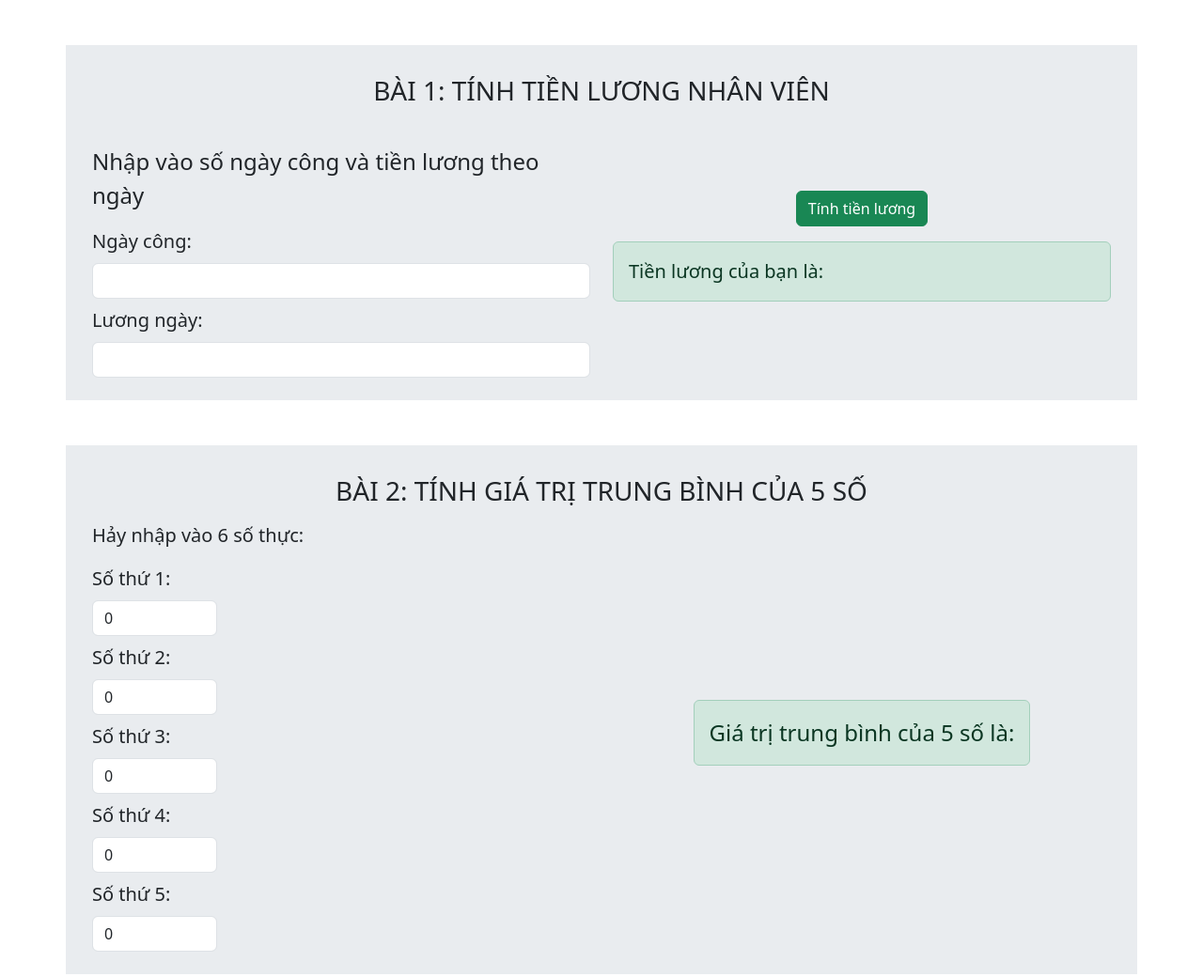
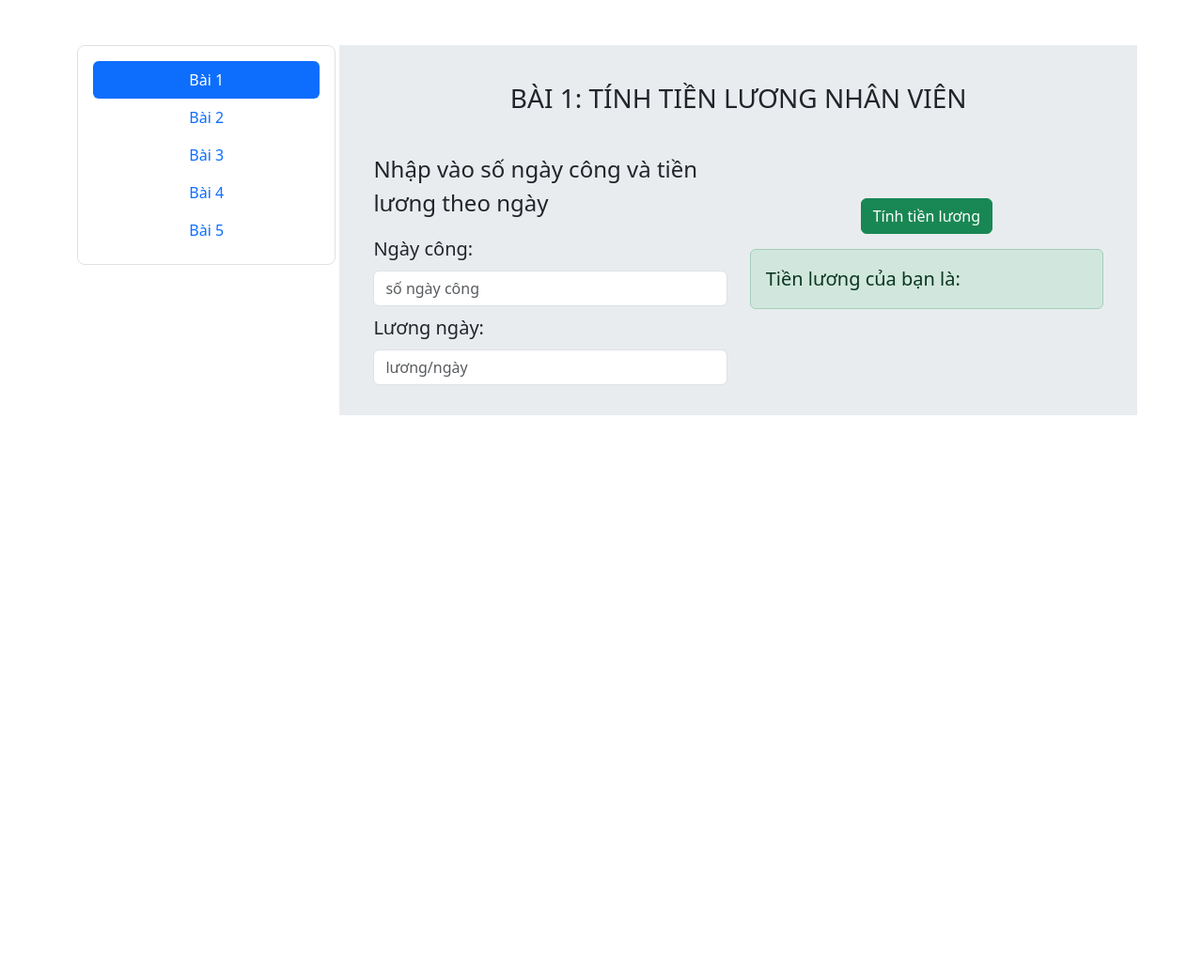
Before and after one commit to hoangdo1995/BC45-DoVanHoang-bai-tapJS-Buoi-2-3, a plain HTML site: page index.html in a window 1280 px wide. Shown: the top 1040 px of the page at 94% size. After the commit the page ends 800 px from the top, so only its background shows below. Drawn offline with nearby package versions, Linux system fonts and the light colour scheme.

Commit message:
add nav tags

```diff
--- a/index.html
+++ b/index.html
@@ -15,16 +15,26 @@
 </head>
 
 <body>
-    <div class="container">
-        <div class="my-5 p-3 bg-body-secondary row fs-5">
+    <div class="container my-5">
+        <div class="d-flex align-items-start">
+            <div class="nav flex-column nav-pills me-3 border p-3 w-25 rounded-3" id="v-pills-tab" role="tablist" aria-orientation="vertical">
+              <button class="nav-link active" id="bai-1-tab" data-bs-toggle="pill" data-bs-target="#bai-1" type="button" role="tab" aria-controls="bai-1" aria-selected="true">Bài 1</button>
+              <button class="nav-link" id="bai-2-tab" data-bs-toggle="pill" data-bs-target="#bai-2" type="button" role="tab" aria-controls="bai-2" aria-selected="false">Bài 2</button>
+              <button class="nav-link" id="bai-3-tab" data-bs-toggle="pill" data-bs-target="#bai-3" type="button" role="tab" aria-controls="bai-3" aria-selected="false">Bài 3</button>
+              <button class="nav-link" id="bai-4-tab" data-bs-toggle="pill" data-bs-target="#bai-4" type="button" role="tab" aria-controls="bai-4" aria-selected="false">Bài 4</button>
+              <button class="nav-link" id="bai-5-tab" data-bs-toggle="pill" data-bs-target="#bai-5" type="button" role="tab" aria-controls="bai-5" aria-selected="false">Bài 5</button>
+            </div>
+            <div class="tab-content w-75" id="v-pills-tabContent">
+              <div class="tab-pane fade show active" id="bai-1" role="tabpanel" aria-labelledby="bai-1-tab" tabindex="0">
+                <div class="row bg-body-secondary mb-3 p-4 fs-5">
                     <h3 class="text-center my-3">BÀI 1: TÍNH TIỀN LƯƠNG NHÂN VIÊN</h3>
 
                     <div class="col-6 mt-4">
                         <p class="fs-4">Nhập vào số ngày công và tiền lương theo ngày</p>
                         <label for="ngay-cong">Ngày công:</label>
-                <input type="number" class="form-control my-2" id="ngay-cong">
+                        <input type="number" class="form-control my-2" id="ngay-cong" placeholder="số ngày công">
                         <label for="luong-ngay">Lương ngày:</label>
-                <input type="number" class="form-control my-2" id="luong-ngay">
+                        <input type="number" class="form-control my-2" id="luong-ngay" placeholder="lương/ngày">
                     </div>
                     <div class="col-6 d-flex flex-column justify-content-center">
                         <button class="btn btn-success mx-auto d-block" id="tinh-tien-luong">Tính tiền lương</button>
@@ -34,7 +44,9 @@
                         </div>
                     </div>
                 </div>
-        <div class="my-5 p-3 bg-body-secondary row fs-5">
+              </div>
+              <div class="tab-pane fade" id="bai-2" role="tabpanel" aria-labelledby="bai-2-tab" tabindex="0">
+                <div class="row bg-body-secondary mb-3 p-4 fs-5">
                     <h3 class="text-center my-3">BÀI 2: TÍNH GIÁ TRỊ TRUNG BÌNH CỦA 5 SỐ</h3>
                     <div class="col-6">
                         <p>Hảy nhập vào 6 số thực:</p>
@@ -57,7 +69,9 @@
                         </div>
                     </div>
                 </div>
-        <div class="row bg-body-secondary p-4 fs-5">
+              </div>
+              <div class="tab-pane fade" id="bai-3" role="tabpanel" aria-labelledby="bai-3-tab" tabindex="0">
+                <div class="row bg-body-secondary mb-3 p-4 fs-5">
                     <h3 class="text-center my-3">BÀI 3: QUY ĐỔI TIỀN</h3>
                     <p>Tỉ giá quy đổi 1$ = 23.500VNĐ</p>
                     <div class="col-6">
@@ -69,7 +83,9 @@
                         <p><span id="tien-quy-doi" class="fw-bolder">0</span></p>
                     </div>
                 </div>
-        <div class="row bg-body-secondary p-4 fs-5 mt-5">
+              </div>
+              <div class="tab-pane fade" id="bai-4" role="tabpanel" aria-labelledby="bai-4-tab" tabindex="0">
+                <div class="row bg-body-secondary mb-3 p-4 fs-5">
                     <h3 class="my-4 text-center">BÀI 4: TÍNH DIỆN TÍCH, CHU VI HÌNH CHỦ NHẬT</h3>
                     <div class="col-6">
                         <h3>Nhập vào chiều dài các cạnh của hình chủ nhật:</h3>
@@ -83,11 +99,16 @@
                         <p>Chu vi của hình chủ nhật là: <span id="chu-vi" class="fw-bolder"></span></p>
                     </div>
                 </div>
-        <div class="row bg-body-secondary p-4 fs-5 my-5">
+              </div>
+              <div class="tab-pane fade" id="bai-5" role="tabpanel" aria-labelledby="bai-5-tab" tabindex="0">
+                <div class="row bg-body-secondary mb-3 p-4 fs-5">
                     <h3 class="my-4 text-center">BÀI 5: TÍNH TỔNG HAI KÝ SỐ</h3>
                         <h3>Nhập vào một số có hai chủ sô (10,11,24,99....):</h3>
                         <input type="number" max="99" min="10" class="form-control my-3 w-50" id="chu-so">
                         <p class="fs-4">Tổng của hai ký số của số vừa nhập vào là: <span id="tong-ky-so" class="fw-bolder">0</span></p>
+                </div>
+              </div>
+            </div>
           </div>
 
     </div>
```
Lines whose indentation alone changed are shown as unchanged.
